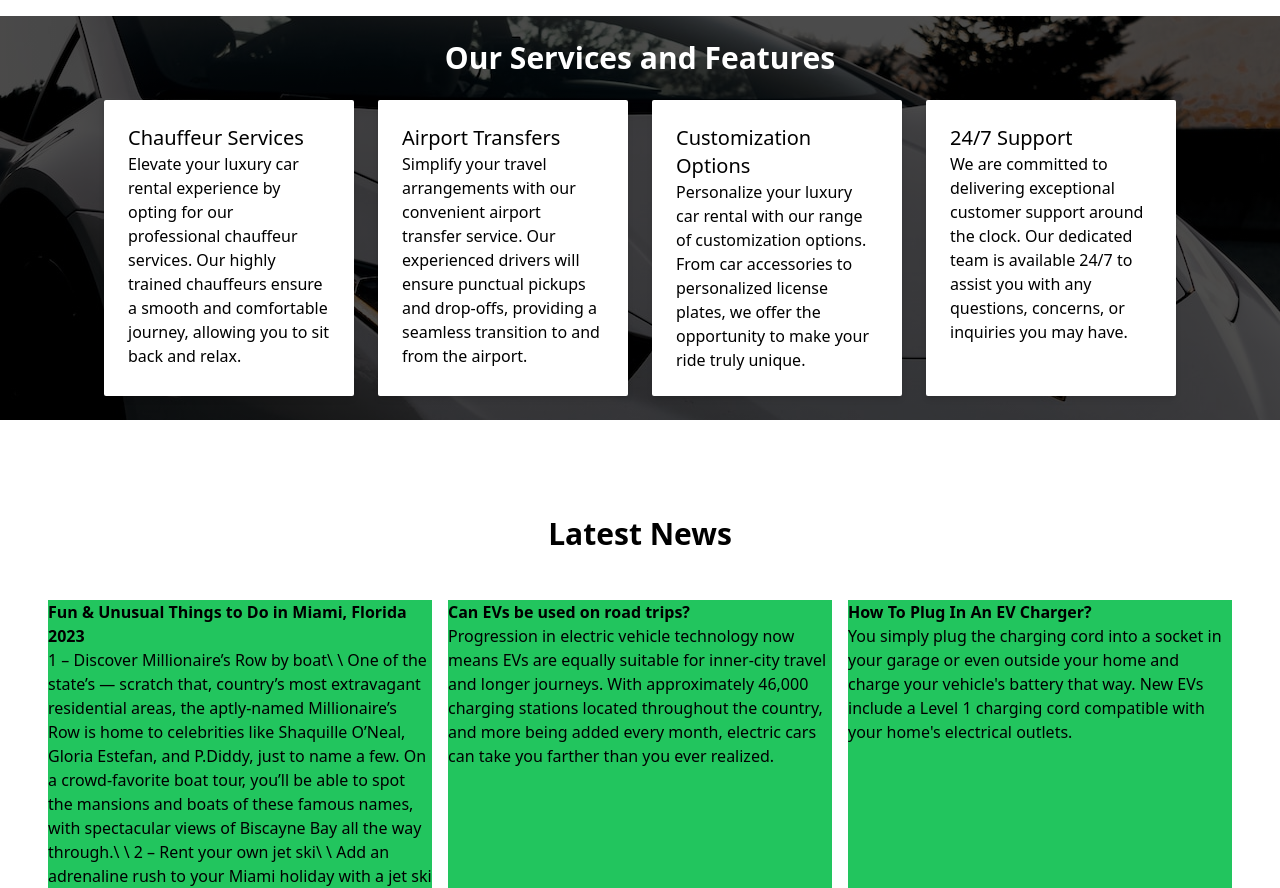
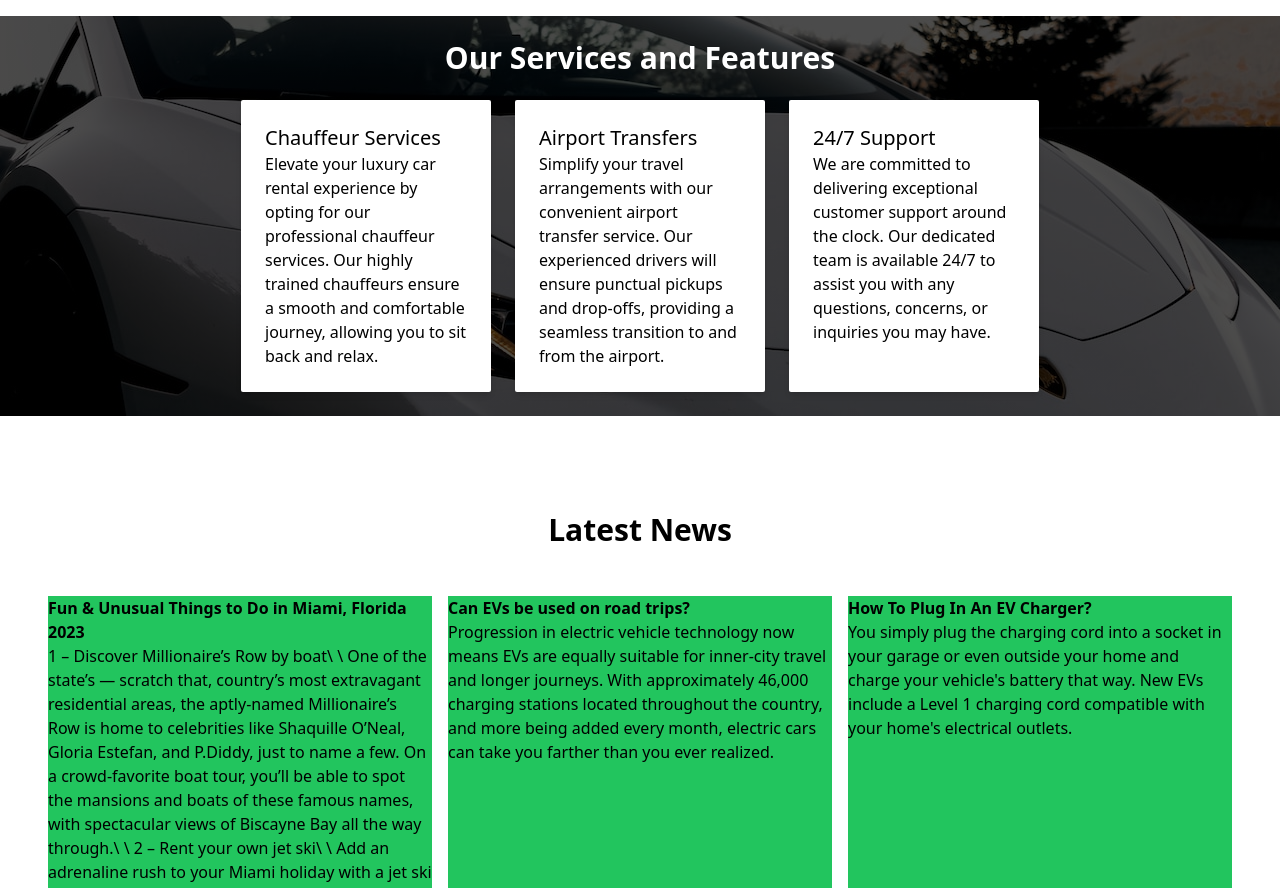
Before and after one commit to pbutkus/car-rentals-astro, an Astro site: page / in a window 1280 px wide. Shown: the part 1580-2468 px from the top of the page. Built offline with nearby package versions, Linux system fonts and the light colour scheme; Astro itself is replaced by a stand-in of ours.

Commit message:
Update Services And Features “services-and-features”

```diff
--- a/src/content/services-and-features/services-and-features.md
+++ b/src/content/services-and-features/services-and-features.md
@@ -3,8 +3,7 @@ title: Our Services and Features
 bgImage: /huracan.jpg
 servicesList:
   - serviceHeading: Chauffeur Services
-    serviceDescription:
-      Elevate your luxury car rental experience by opting for our
+    serviceDescription: Elevate your luxury car rental experience by opting for our
       professional chauffeur services. Our highly trained chauffeurs ensure a
       smooth and comfortable journey, allowing you to sit back and relax.
   - serviceHeading: Airport Transfers
@@ -12,13 +11,8 @@ servicesList:
       airport transfer service. Our experienced drivers will ensure punctual
       pickups and drop-offs, providing a seamless transition to and from the
       airport.
-  - serviceHeading: Customization Options
-    serviceDescription: Personalize your luxury car rental with our range of
-      customization options. From car accessories to personalized license
-      plates, we offer the opportunity to make your ride truly unique.
   - serviceHeading: 24/7 Support
-    serviceDescription:
-      We are committed to delivering exceptional customer support
+    serviceDescription: We are committed to delivering exceptional customer support
       around the clock. Our dedicated team is available 24/7 to assist you with
       any questions, concerns, or inquiries you may have.
 ---
```
